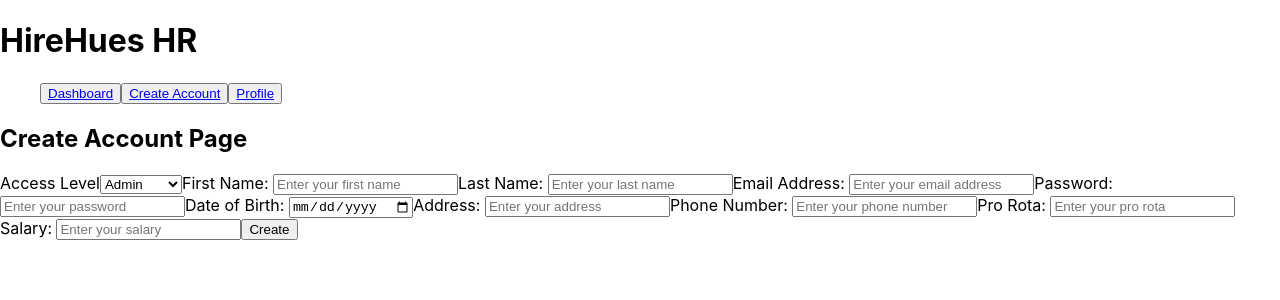
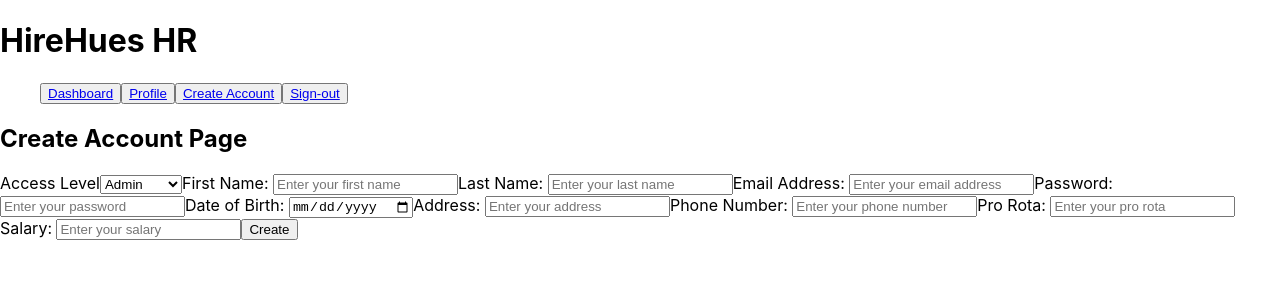
Before and after one commit to remily23/capstone_hr_management_system, a React (Create React App) app in the folder Capstone Project/capstonclient/: page /newaccount in a window 1280 px wide. Shown: the top 300 px of the page. Built offline with nearby package versions, Linux system fonts and the light colour scheme; no server answers.

Commit message:
added the signout button to the navigation

```diff
--- a/Capstone Project/capstonclient/src/Components/LoginForm.js
+++ b/Capstone Project/capstonclient/src/Components/LoginForm.js
@@ -2,7 +2,6 @@ import { useState } from "react";
 import { useNavigate } from "react-router-dom";
 const LoginForm = ({ listOfEmployees, setCurrentUser }) => {
   const navigate = useNavigate();
-  //let [currentUser,setCurrentUser] = useState({})
   const [stateLogin, setStateLogin] = useState({
     email: "",
     password: "",
@@ -16,9 +15,8 @@ const LoginForm = ({ listOfEmployees, setCurrentUser }) => {
     );
     if (foundEmployee) {
       alert("Login successful");
-      setCurrentUser (foundEmployee)
-      // navigate("/dashboard", {state:{name:currentUser[firstName]}});
-      navigate("/dashboard")
+      setCurrentUser(foundEmployee);
+      navigate("/dashboard");
     } else {
       alert("Email or password is not correct");
       setStateLogin({ email: "", password: "" });
--- a/Capstone Project/capstonclient/src/Components/Navigation.js
+++ b/Capstone Project/capstonclient/src/Components/Navigation.js
@@ -1,5 +1,4 @@
 import { Link, Outlet } from "react-router-dom";
-
 
 const Navigation = () => {
   return (
@@ -10,13 +9,13 @@ const Navigation = () => {
             <Link to="dashboard">Dashboard</Link>
           </button>
           <button>
+            <Link to="profile">Profile</Link>
+          </button>
+          <button>
             <Link to="newaccount">Create Account</Link>
           </button>
-          {/* <button>
+          <button>
             <Link to="/login">Sign-out</Link>
-          </button> */}
-          <button>
-            <Link to="profile">Profile</Link>
           </button>
         </ul>
       </nav>
```
Also changed, not shown: 1 other file (tests, documents, lock files or other folders).
